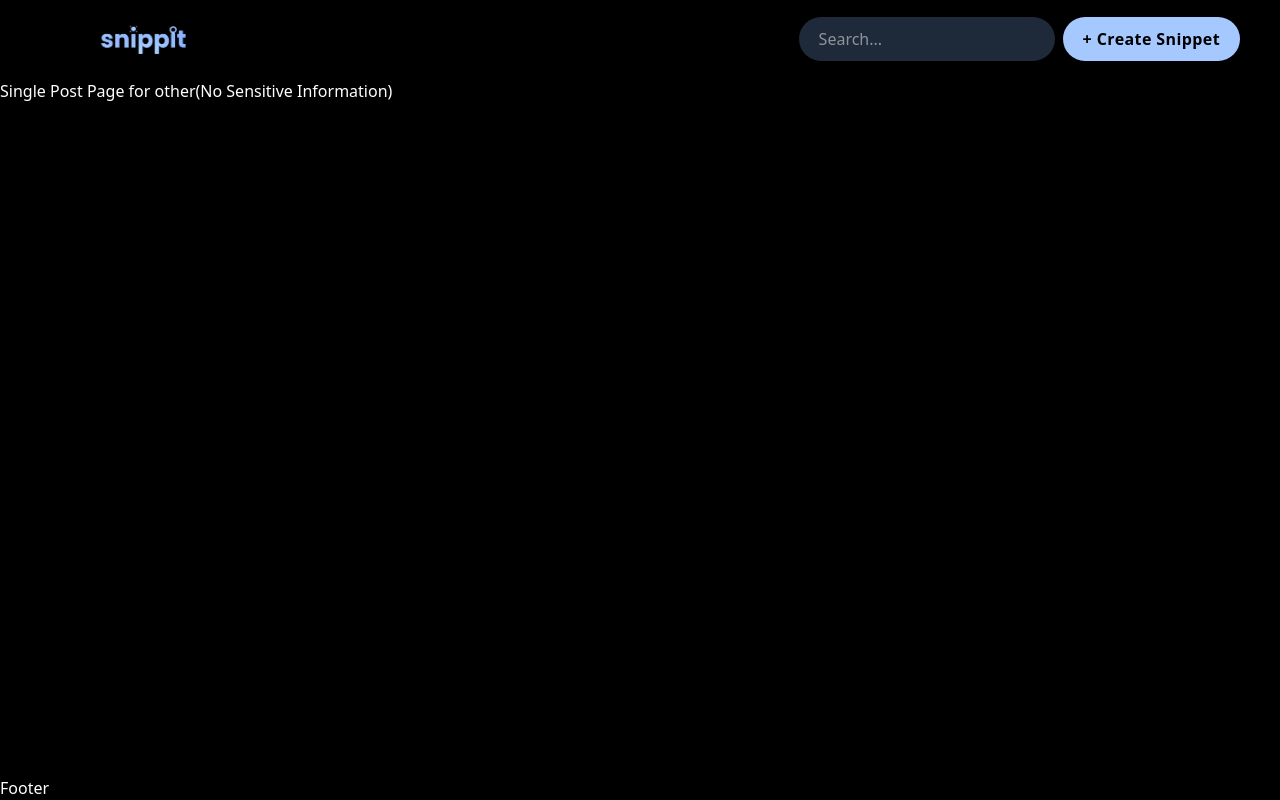
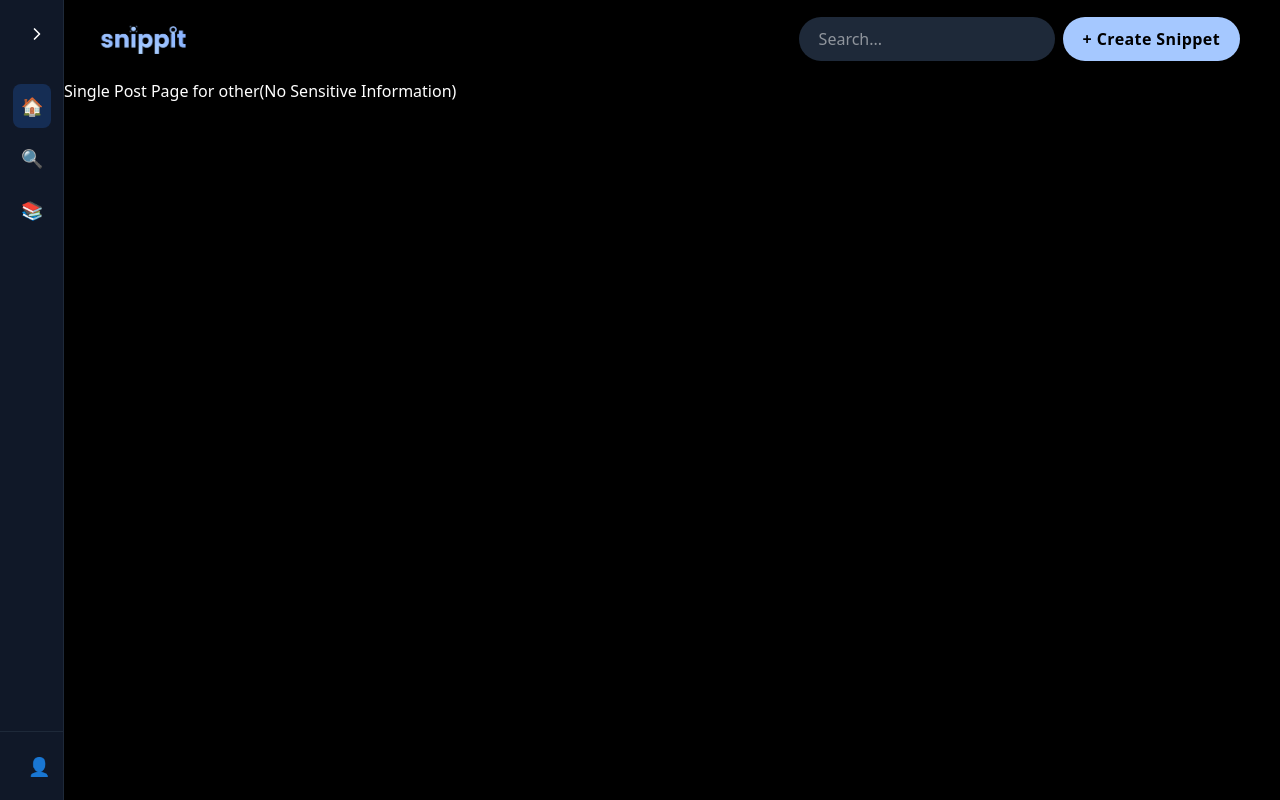
Before and after one commit to MohdMusaiyab/filmymatch, a Next.js app: page /explore/post/1 in a window 1280 px wide. Built offline with nearby package versions, Linux system fonts and the light colour scheme; no server answers.

Commit message:
added: sidebar to layout

```diff
--- a/src/app/(routes)/(protected)/dashboard/page.tsx
+++ b/src/app/(routes)/(protected)/dashboard/page.tsx
@@ -1,19 +1,15 @@
 "use client";
 
 import { useState, useEffect } from "react";
-import { Sidebar } from "@/app/components/ui/Sidebar";
 import { Collections } from "@/app/components/ui/Collections";
 import { Drafts } from "@/app/components/ui/Drafts";
-import { ActiveTab, Collection, Draft } from "@/types";
+import { Collection, Draft } from "@/types";
 import { Snippet } from "@/app/components/ui/Snippet";
-import { useSidebar } from "@/app/context/SidebarContext";
 import api from "@/lib/api";
 import Link from "next/link";
 
 const Dashboard = () => {
   const [menuOpen, setMenuOpen] = useState<string | null>(null);
-  const { sidebarCollapsed, toggleSidebar } = useSidebar();
-  const [activeTab, setActiveTab] = useState<ActiveTab>("home");
   const [recentPosts, setRecentPosts] = useState<any[]>([]);
   const [loading, setLoading] = useState(true);
 
@@ -65,33 +61,14 @@ const Dashboard = () => {
 
   if (loading) {
     return (
-      <div
-        className={`flex-1 overflow-auto ${
-          sidebarCollapsed ? "pl-16" : "pl-64"
-        } transition-all duration-300`}
-      >
-        <Sidebar
-          activeTab={activeTab}
-          setActiveTab={setActiveTab}
-        />
         <div className="flex items-center justify-center h-screen">
           <div className="animate-spin rounded-full h-12 w-12 border-t-2 border-b-2 border-blue-500"></div>
         </div>
-      </div>
     );
   }
 
   return (
-    <div
-      className={`flex-1 overflow-auto ${
-        sidebarCollapsed ? "pl-14" : "pl-40"
-      } transition-all duration-300`}
-    >
-      <Sidebar
-        activeTab={activeTab}
-        setActiveTab={setActiveTab}
-      />
-
+    <div>
       <div className="flex-1 overflow-auto">
         <div className="p-6 md:p-10 space-y-12">
           <section>
--- a/src/app/(routes)/(protected)/layout.tsx
+++ b/src/app/(routes)/(protected)/layout.tsx
@@ -1,22 +1,44 @@
 "use client";
 
-import React from "react";
+import React , {useState} from "react";
+import { ActiveTab } from "@/types";
 import Footer from "@/app/components/general/Footer";
 import { Header } from "@/app/components/general/Header";
-import { SidebarProvider } from "@/app/context/SidebarContext";
+import { SidebarProvider, useSidebar } from "@/app/context/SidebarContext";
+import {Sidebar} from "@/app/components/ui/Sidebar";
 
-const layout = ({ children }: { children: React.ReactNode }) => {
+const InnerLayout = ({ children }: { children: React.ReactNode }) => {
+  const { sidebarCollapsed } = useSidebar();
+  const [activeTab, setActiveTab] = useState<ActiveTab>("home");
+
   return (
-    <SidebarProvider>
-      <div className="flex flex-col h-screen overflow-hidden">
-        <Header />
-        <div className="flex-grow overflow-auto hide-scrollbar">
+    <div className="flex flex-col h-screen overflow-hidden">
+      <Header />
+      <div className="flex flex-row flex-grow overflow-hidden">
+        <Sidebar
+          activeTab={activeTab}
+          setActiveTab={setActiveTab}
+        />
+        <div
+          className={`flex-grow overflow-auto hide-scrollbar transition-all duration-300 ${
+            sidebarCollapsed ? "pl-16" : "pl-40"
+          }`}
+        >
           {children}
         </div>
-        <Footer />
       </div>
-    </SidebarProvider>
+      <Footer />
+    </div>
   );
 };
 
-export default layout;
+// split layout -> LayoutWrapper and InnerLayout ( a hook (useSidebar) can't be called at
+// the same level where the provider (SidebarProvider) is defined.
+
+const LayoutWrapper = ({ children }: { children: React.ReactNode }) => (
+  <SidebarProvider>
+    <InnerLayout>{children}</InnerLayout>
+  </SidebarProvider>
+);
+
+export default LayoutWrapper;
```
